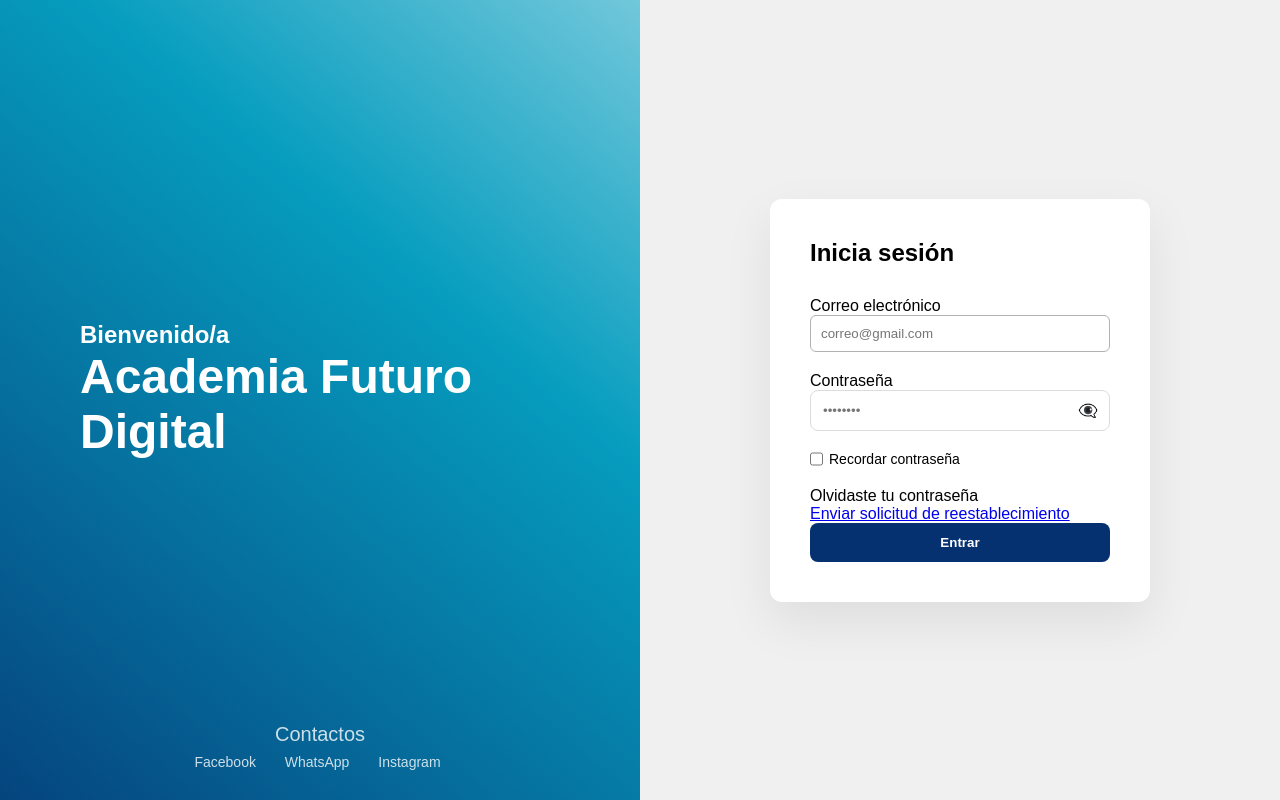
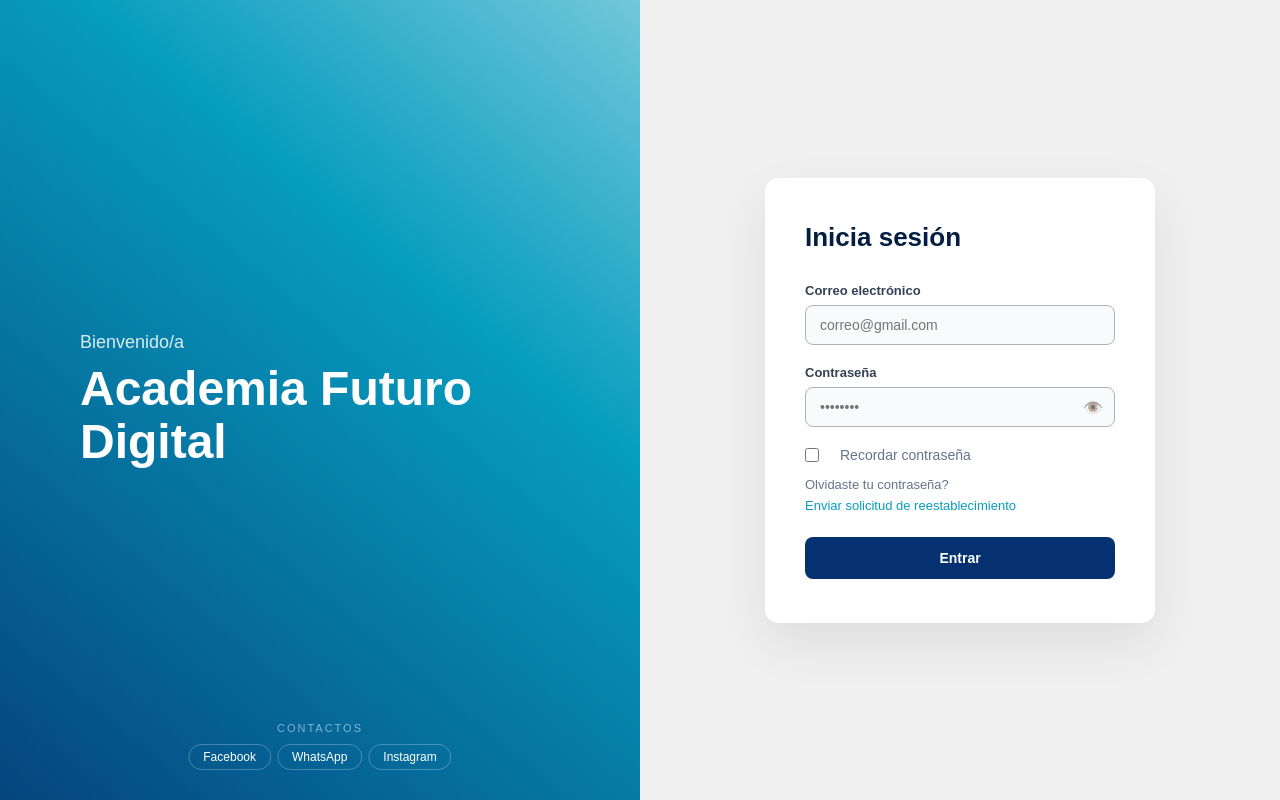
Before and after one commit to Flavia-Valencia/OpusCore, a PHP site: page /login.php in a window 1280 px wide. Run offline with PHP 8.4, Linux system fonts and the light colour scheme.

Commit message:
ola, mejoré un poco el login/apartado visual

```diff
--- a/css/stylesLogin.css
+++ b/css/stylesLogin.css
@@ -23,39 +23,55 @@
     position: relative;
     padding: 80px;
 }
-.izquierda h1 {
+
+.texto-arriba h2 {
+    font-size: 18px;
+    font-weight: 400;
+    opacity: 0.85;
+    margin-bottom: 10px;
+}
+
+.texto-arriba h1 {
     font-size: 48px;
-    margin-bottom: 20px;
+    line-height: 1.1;
 }
-.izquierda p {
-    font-size: 20px;
-}
+
+
 .redes {
     position: absolute;
     bottom: 30px;
     left: 50%;
     transform: translateX(-50%);
     text-align: center;
-    opacity: 0.8;
     font-size: 14px;
 }
-.redes a {
-    margin: 0 10px;
+
+.redes p {
+    font-size: 11px;
+    letter-spacing: 2px;
+    text-transform: uppercase;
+    opacity: 0.5;
+    margin-bottom: 10px;
+}
+
+.iconos {
+    display: flex;
+    justify-content: center;
+    gap: 6px;
+}
+
+.iconos a {
     color: #FFFFFF;
     text-decoration: none;
-}
-.redes p {
-    margin-bottom: 8px;
-}
-.iconos a {
-    margin-right: 15px;
-    color: #FFFFFF;
-    text-decoration: none;
-    transition: 0.3s;
+    font-size: 12px;
+    padding: 5px 14px;
+    border: 1px solid rgba(255, 255, 255, 0.25);
+    border-radius: 20px;
+    transition: all 0.25s;
 }
 .iconos a:hover {
-    opacity: 1;
-    text-decoration: underline;
+    background: rgba(255, 255, 255, 0.15);
+    border-color: rgba(255, 255, 255, 0.5);
 }
 
 /*Lado derecho: donde está el formulario*/
@@ -67,38 +83,67 @@
     background: #f0f0f0;
 }
 .contenedor-formulario {
+    animation: fadeUp 0.8s ease 0.3s both;
     background: #FFFFFF;
-    padding: 40px;
-    width: 380px;
-    border-radius: 12px;
+    padding: 44px 40px;
+    width: 390px;
+    border-radius: 14px;
     box-shadow: 0 20px 50px rgba(0, 0, 0, 0.08);
 }
 .leyenda {
+    color: #041E42;
     margin-bottom: 30px;
-    font-size: 24px;
+    font-size: 26px;
 }
 .fila {
     margin-bottom: 20px;
 }
 .fila input {
     width: 100%;
-    padding: 10px;
-    border-radius: 6px;
+    padding: 11px 14px;
+    border-radius: 8px;
     border: 1px solid #b2b2b2;
+    font-size: 14px;
+    color: #334155;
+    background: #f9fafb;
+    outline: none;
+    transition: border 0.2s, box-shadow 0.2s;
 }
+
+.fila label {
+    display: block;
+    font-size: 13px;
+    font-weight: 600;
+    color: #334155;
+    margin-bottom: 7px;
+}
+
+.fila input:focus {
+    border-color: #069DBF;
+    box-shadow: 0 0 0 3px rgba(6, 157, 191, 0.2);
+}
+
+
+/*Campos de la contrasenia*/
+
 .opcion-recordar {
-    display: flex;
-    justify-content: space-between;
-    align-items: center;
-    margin-bottom: 20px;
+
+    margin-bottom: 14px;
 }
 .recordar-contrasena {
     display: flex;
+    align-items: center;
+    gap: 7px;
     font-size: 14px;
+    color: #64748b;
     cursor: pointer;
 }
-.recordar-contrasena input {
-    margin-right: 6px;
+.recordar-contrasena input[type="checkbox"]{
+    accent-color: #053170;
+    width: 14px;
+    height: 14px;
+    cursor: pointer;
+    margin-right: 14px;
 }
 
 .input-password {
@@ -106,11 +151,7 @@
 }
 
 .input-password input {
-    width: 100%;
-    padding: 12px;
-    padding-right: 40px;
-    border-radius: 8px;
-    border: 1px solid #dcdcdc;
+    padding-right: 42px;
 }
 
 .ver-contrasena {
@@ -120,22 +161,64 @@
     transform: translateY(-50%);
     cursor: pointer;
     font-size: 16px;
+    opacity: 0.6;
+    transition: opacity 0.2s;
+    user-select: none;
 }
+
+.ver-contrasena:hover {
+    opacity: 1;
+}
+
+
+/*olvidar passwd*/
+
+.pie {
+    display: flex;
+    align-items: center;
+    gap: 6px;
+    margin-bottom: 24px;
+    flex-wrap: wrap;
+}
+
+.pie p {
+    font-size: 13px;
+    color: #64748b;
+}
+
+.enlace {
+    font-size: 13px;
+    color: #069DBF;
+    text-decoration: none;
+    font-weight: 500;
+}
+
+.enlace:hover {
+    text-decoration: underline;
+}
+
 
 .btn-entrar {
     width: 100%;
-    padding: 12px;
+    padding: 13px;
     background-color: #053170;
     color: white;
     border: none;
     border-radius: 8px;
+    font-size: 14px;
     cursor: pointer;
     font-weight: 600;
-    transition: 0.4s;
+    transition: all 0.4s;
 }
+
 .btn-entrar:hover {
-    background-color: #1D4B73;
-    transform: translateY(2px);
+    background-color: #069DBF;
+    transform: translateY(-1px);
+    box-shadow: 0 6px 18px rgba(5, 49, 112, 0.3);
+}
+
+.btn-entrar:active {
+    transform: translateY(0);
 }
 /*PARA MOVIMIENTO DEL DEGRADADO*/
 @keyframes moverDegradado {
@@ -146,3 +229,14 @@
         background-position: bottom;
     }
 }
+/*SLIDE UP PARA QUE SE VEA ESTETICO*/
+@keyframes fadeUp {
+    from {
+        opacity: 0;
+        transform: translateY(24px);
+    }
+    to {
+        opacity: 1;
+        transform: translateY(0);
+    }
+}
--- a/login.php
+++ b/login.php
@@ -4,7 +4,7 @@
     <meta charset="UTF-8">
     <meta name="viewport" content="width=device-width, initial-scale=1.0">
     <link rel="stylesheet" href="css/stylesLogin.css">
-    <title>Document</title>
+    <title>login</title>
 </head>
 
 <body>
@@ -41,7 +41,7 @@
                         <label for="contrasena">Contraseña</label>
                         <div class="input-password">
                             <input id="contrasena" name="contrasena" type="password" placeholder="••••••••" required />
-                            <span class="ver-contrasena" onclick="verContrasena()">👁️‍🗨️</span>
+                            <span class="ver-contrasena" onclick="verContrasena()">👁️</span>
                         </div>
                     </div>
 
@@ -53,7 +53,7 @@
                     </div>
 
                     <div class="pie">
-                        <p>Olvidaste tu contraseña</p><a href="#" class="enlace">Enviar solicitud de reestablecimiento</a>
+                        <p>Olvidaste tu contraseña?</p><a href="#" class="enlace">Enviar solicitud de reestablecimiento</a>
                     </div>
 
                     <button class="btn-entrar" type="submit">Entrar</button>
```
